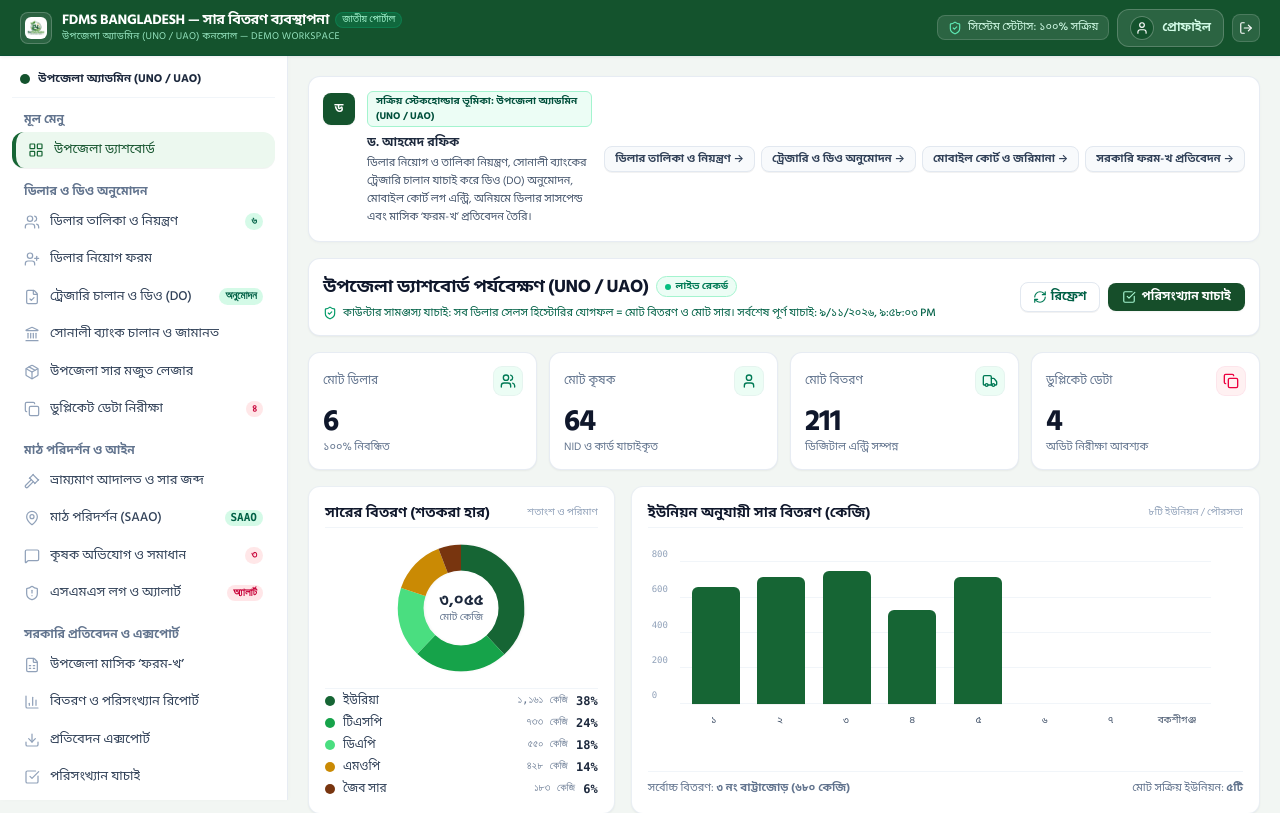
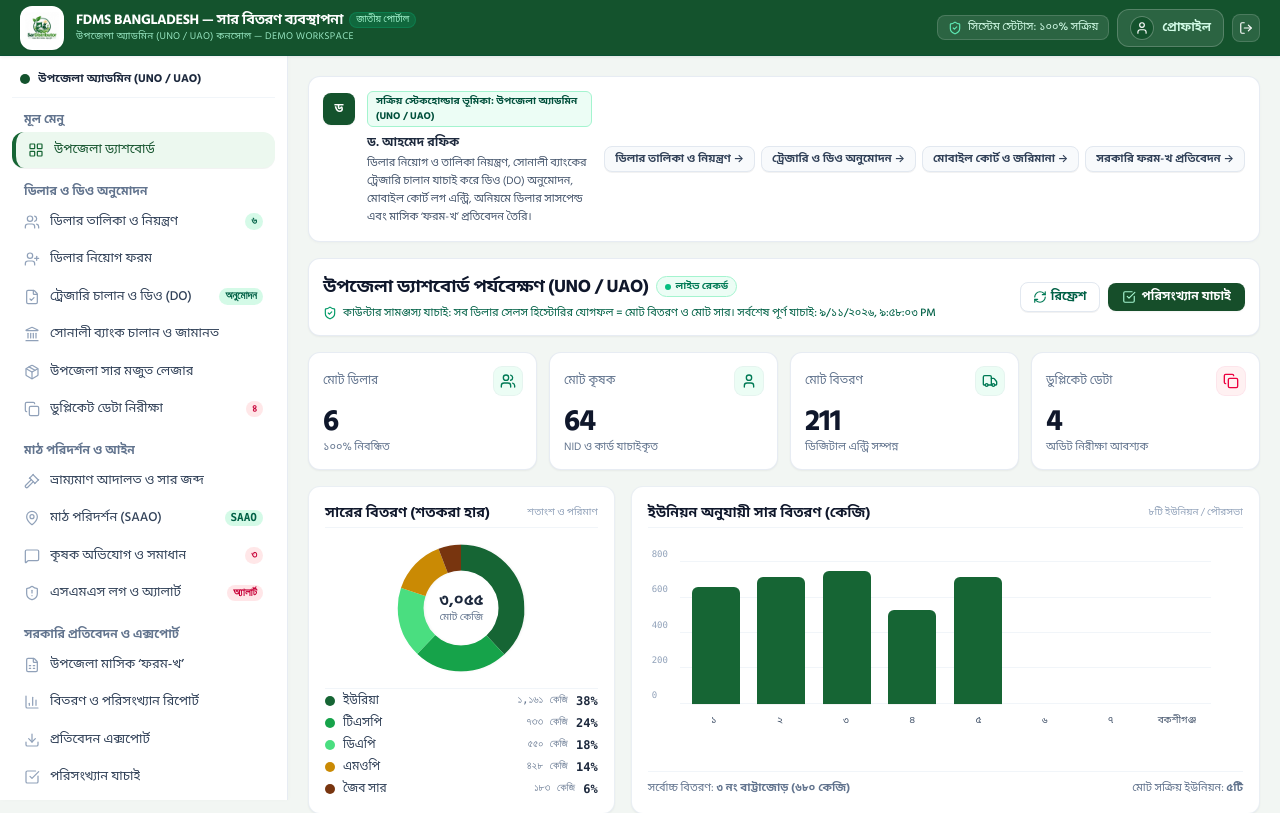
Before and after one commit to toufiquzzaman1177/FDMS-BANGLADESH, a React (Vite) app in the folder frontend/: page / in a window 1280 px wide. Shown: the top 813 px of the page. Built offline with nearby package versions, Linux system fonts and the light colour scheme.

Commit message:
Increase header left-side government logo size with clean badge framing

```diff
--- a/frontend/src/App.jsx
+++ b/frontend/src/App.jsx
@@ -144,8 +144,8 @@ export default function App() {
       <header className="bg-[#14532d] text-white shadow-xs border-b border-emerald-900/50">
         <div className="max-w-7xl mx-auto px-4 sm:px-6 lg:px-8 py-4 flex flex-col sm:flex-row items-center justify-between gap-4">
           <div className="flex items-center space-x-3">
-            <div className="p-2 bg-white/10 rounded-lg border border-white/15">
-              <Sprout className="w-8 h-8 text-emerald-200" />
+            <div className="w-11 h-11 sm:w-12 sm:h-12 rounded-xl bg-white flex items-center justify-center p-0.5 border border-white/30 shadow-xs shrink-0 overflow-hidden">
+              <img src="/logo.jpg" alt="FDMS" className="w-full h-full object-contain rounded-lg" />
             </div>
             <div>
               <div className="flex items-center gap-2">
--- a/frontend/src/components/Dashboard.jsx
+++ b/frontend/src/components/Dashboard.jsx
@@ -484,9 +484,9 @@ export default function Dashboard({ onLogout, currentUser = { name: 'ড. আহ
       <header className="bg-[#14532d] border-b border-emerald-900/50 text-white px-3 sm:px-5 shadow-[0_1px_4px_rgba(0,0,0,0.08)] flex items-center justify-between sticky top-0 z-40 h-14">
 
         {/* Left Branding */}
-        <div className="flex items-center space-x-2.5">
-          <div className="w-8 h-8 rounded-lg bg-white/10 flex items-center justify-center p-1 border border-white/20 shadow-inner">
-            <img src="/logo.jpg" alt="FDMS" className="w-full h-full object-contain rounded-md" />
+        <div className="flex items-center space-x-3">
+          <div className="w-10 h-10 sm:w-11 sm:h-11 rounded-xl bg-white flex items-center justify-center p-0.5 border border-white/30 shadow-xs shrink-0 overflow-hidden">
+            <img src="/logo.jpg" alt="FDMS" className="w-full h-full object-contain rounded-lg" />
           </div>
           <div>
             <div className="flex items-center gap-1.5">
```
